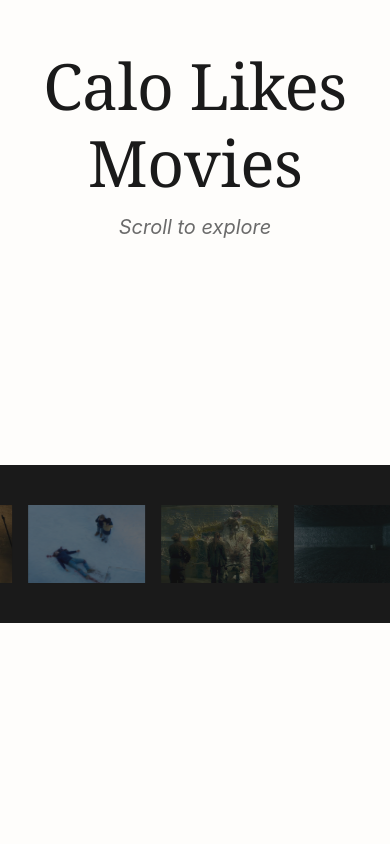
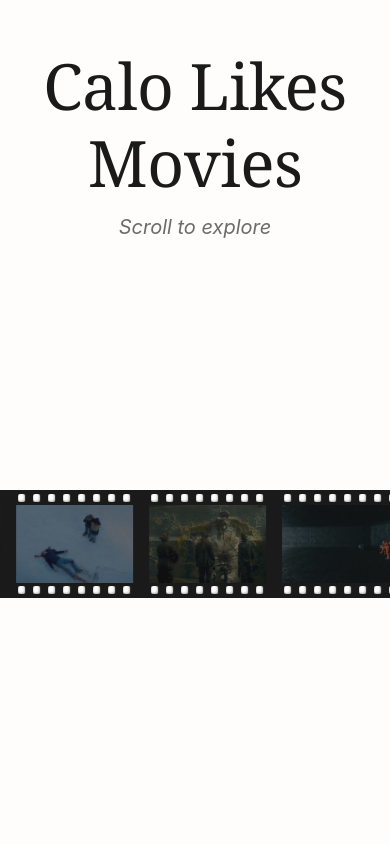
Before and after one commit to Objectivitix/calo-likes-movies, a React (Vite) app: page / in a window 390 px wide. Shown: the top 844 px of the page. Built offline with nearby package versions, Linux system fonts and the light colour scheme.

Commit message:
Make film carousel more responsive

```diff
--- a/src/components/FilmCarousel.tsx
+++ b/src/components/FilmCarousel.tsx
@@ -23,11 +23,11 @@ export default function FilmCarousel() {
         <div className="film-carousel__track">
           {extendedImages.map((image, index) => (
             <div key={index} className="film-carousel__frame">
-              <div className="film-carousel__frame-top">
+              <div className="film-carousel__perforations">
                 <Perforations />
               </div>
               <img src={image} alt="Movie poster" className="film-carousel__image" />
-              <div className="film-carousel__frame-bottom">
+              <div className="film-carousel__perforations">
                 <Perforations />
               </div>
             </div>
--- a/src/index.css
+++ b/src/index.css
@@ -132,7 +132,7 @@ article {
   display: flex;
   align-items: center;
   background-color: var(--text-heading);
-  padding: 1rem;
+  padding: 1%;
 }
 
 .film-carousel__track {
@@ -159,13 +159,12 @@ article {
   display: flex;
   flex-direction: column;
   align-items: center;
-  gap: 1rem;
+  gap: 4%;
 }
 
-.film-carousel__frame-top,
-.film-carousel__frame-bottom {
+.film-carousel__perforations {
   display: flex;
-  gap: 2.37rem;
+  gap: 7%;
   justify-content: center;
   width: 100%;
 }
@@ -188,6 +187,38 @@ article {
 
 .film-carousel__frame:hover .film-carousel__image {
   opacity: 1;
+}
+
+@media screen and (max-height: 700px) {
+  .film-carousel__container {
+    padding: 2.5vh;
+  }
+
+  .film-carousel__frame {
+    width: 60vh;
+    gap: 6%;
+  }
+
+  .film-carousel__perforations {
+    gap: 6.5%;
+  }
+
+  .film-carousel__perforation {
+    width: 4vh;
+    height: 4.5vh;
+  }
+}
+
+@media screen and (max-height: 450px) {
+  .film-carousel__frame {
+    width: 50vh;
+    gap: 7%;
+  }
+
+  .film-carousel__perforation {
+    width: 3vh;
+    height: 3.3vh;
+  }
 }
 
 /* Reviews Section */
```
